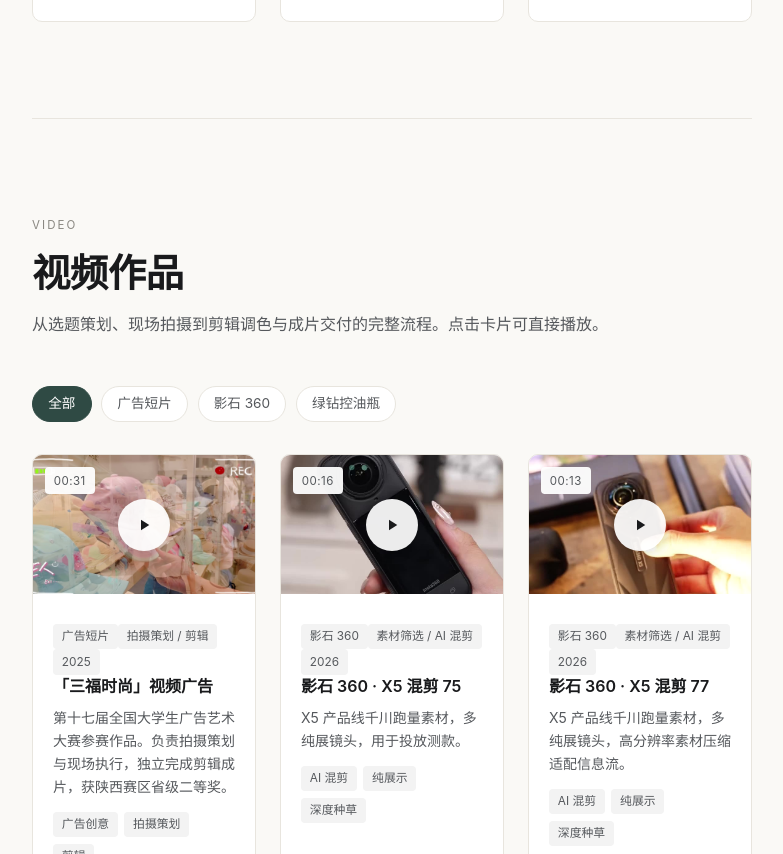
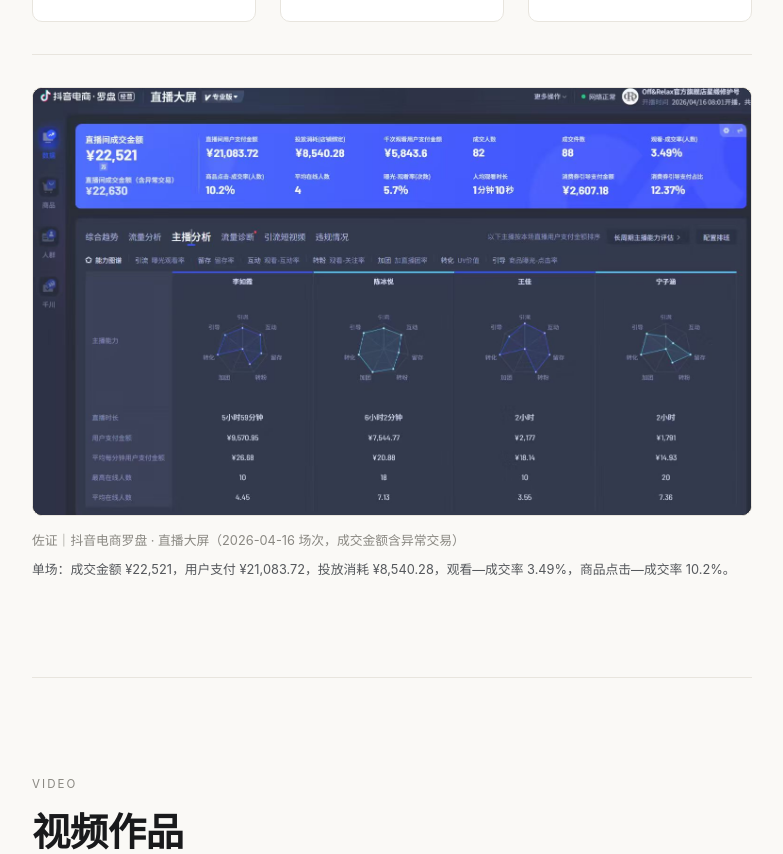
Before and after one commit to Knight-Grey/portfolio, a plain HTML site: page index.html in a window 1280 px wide. Shown: the part 3268-4122 px from the top of the page, without its empty margins (280-1063 px from the left). Drawn offline with Linux system fonts and the light colour scheme.

Commit message:
专业技能下加入直播运营数据大屏作为佐证

```diff
--- a/assets/css/style.css
+++ b/assets/css/style.css
@@ -823,6 +823,32 @@ ul, ol { list-style: none; }
   .methods { grid-template-columns: 1fr; }
 }
 
+/* 佐证图 */
+.evidence {
+  margin-top: 2rem;
+  padding-top: 2rem;
+  border-top: 1px solid var(--line);
+}
+
+.evidence img {
+  width: 100%;
+  border: 1px solid var(--line);
+  border-radius: var(--radius-lg);
+  background: #111;
+}
+
+.evidence figcaption {
+  display: flex;
+  flex-wrap: wrap;
+  align-items: baseline;
+  gap: 0.4rem 1.2rem;
+  margin-top: 0.9rem;
+  font-size: 0.8rem;
+  color: var(--text-faint);
+}
+
+.evidence__note { color: var(--text-muted); }
+
 /* ---------- 11b. 技能 ---------- */
 .skills {
   display: grid;
--- a/assets/js/data.js
+++ b/assets/js/data.js
@@ -478,6 +478,15 @@ window.PORTFOLIO_DATA = {
     }
   ],
 
+  /* ---------------- 佐证图（挂在「专业技能」下面） ----------------
+     image 图片路径；留空则整块隐藏
+     -------------------------------------------------- */
+  methodEvidence: {
+    image: "assets/images/live-dashboard-0416.jpg",
+    caption: "佐证｜抖音电商罗盘 · 直播大屏（2026-04-16 场次，成交金额含异常交易）",
+    note: "单场：成交金额 ¥22,521，用户支付 ¥21,083.72，投放消耗 ¥8,540.28，观看—成交率 3.49%，商品点击—成交率 10.2%。"
+  },
+
   /* ---------------- 联系方式 ----------------
      name   显示名称
      handle 号码 / 账号 / 地址
--- a/index.html
+++ b/index.html
@@ -80,6 +80,13 @@
           <p class="section__desc" id="method-desc"></p>
         </header>
         <div class="methods" id="method-list"></div>
+        <figure class="evidence" id="method-evidence" hidden>
+          <img id="method-evidence-img" alt="直播运营数据大屏截图" loading="lazy" />
+          <figcaption>
+            <span id="method-evidence-caption"></span>
+            <span id="method-evidence-note" class="evidence__note"></span>
+          </figcaption>
+        </figure>
       </section>
 
       <!-- 视频作品 -->
@@ -233,6 +240,20 @@
         }
       }
 
+      /* 佐证图：直播运营数据大屏 */
+      var evFig = document.getElementById('method-evidence');
+      var evData = D.methodEvidence || {};
+      if (evFig) {
+        if (!evData.image) {
+          evFig.hidden = true;
+        } else {
+          evFig.hidden = false;
+          document.getElementById('method-evidence-img').src = evData.image;
+          document.getElementById('method-evidence-caption').textContent = evData.caption || '';
+          document.getElementById('method-evidence-note').textContent = evData.note || '';
+        }
+      }
+
       /* 右栏页内目录 */
       var nav = Array.isArray(S.nav) ? S.nav : [];
       var indexEl = document.getElementById('index');
```
Also changed, not shown: assets/images/live-dashboard-0416.jpg (added).
